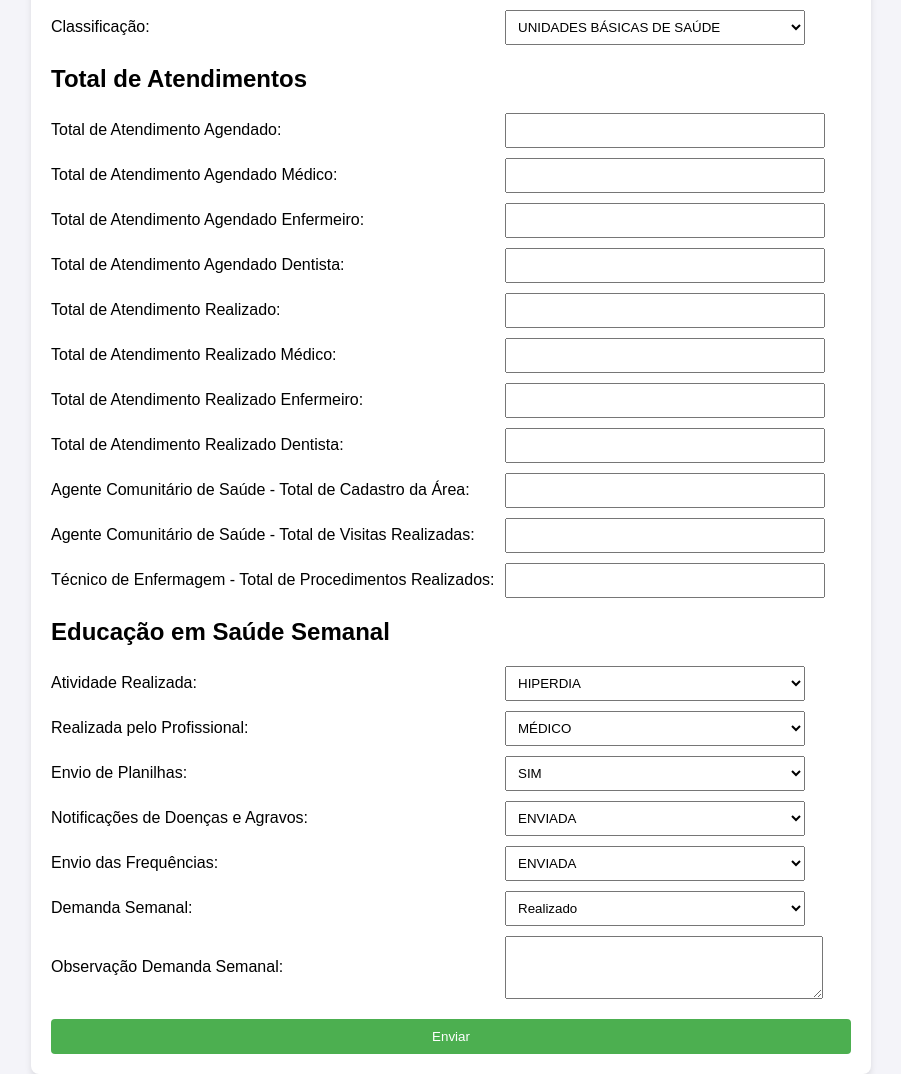
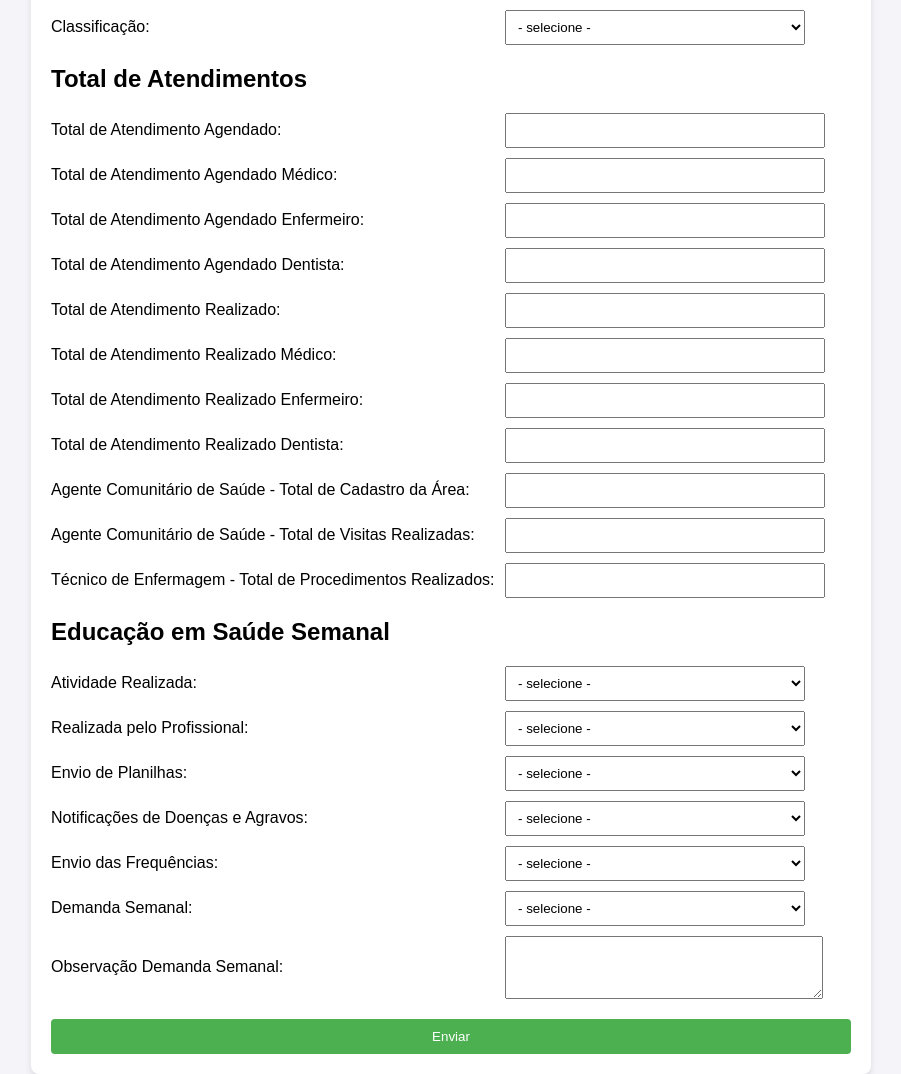
Before and after one commit to n3agenciaderesultados/gerentesaude.cadastro, a plain HTML site: page index.html in a window 1280 px wide. Shown: the whole page, without its empty margins (189-1090 px from the left). Drawn offline with Linux system fonts and the light colour scheme.

Commit message:
Update index.html

```diff
--- a/index.html
+++ b/index.html
@@ -82,6 +82,7 @@
             <div class="form-group">
                 <label for="ubs">Unidades Básicas de Saúde:</label>
                 <select id="ubs" name="ubs">
+                    <option value="">- selecione -</option>
                     <option value="UBS POLO CANABRAVA ILHAS">UBS POLO CANABRAVA ILHAS</option>
                     <option value="UBS CETRO 1">UBS CETRO 1</option>
                     <option value="UBS CENTRO 2">UBS CENTRO 2</option>
@@ -101,6 +102,7 @@
             <div class="form-group">
                 <label for="gerente">Gerente da Unidade:</label>
                 <select id="gerente" name="gerente">
+                    <option value="">- selecione -</option>
                     <option value="TAYNAN ASSUNÇÃO">TAYNAN ASSUNÇÃO</option>
                     <option value="CAMILLA BELLO">CAMILLA BELLO</option>
                     <option value="TAMMY MIGUEZ">TAMMY MIGUEZ</option>
@@ -118,6 +120,7 @@
             <div class="form-group">
                 <label for="classificacao">Classificação:</label>
                 <select id="classificacao" name="classificacao">
+                    <option value="">- selecione -</option>
                     <option value="UNIDADES BÁSICAS DE SAÚDE">UNIDADES BÁSICAS DE SAÚDE</option>
                     <option value="UNIDADES SATÉLITES">UNIDADES SATÉLITES</option>
                 </select>
@@ -179,6 +182,7 @@
             <div class="form-group">
                 <label for="atividadeRealizada">Atividade Realizada:</label>
                 <select id="atividadeRealizada" name="atividadeRealizada">
+                    <option value="">- selecione -</option>
                     <option value="HIPERDIA">HIPERDIA</option>
                     <option value="SAÚDE SEXUAL /REPRODUTIVA">SAÚDE SEXUAL /REPRODUTIVA</option>
                     <option value="SAÚDE MENTAL">SAÚDE MENTAL</option>
@@ -189,6 +193,7 @@
             <div class="form-group">
                 <label for="realizadaPor">Realizada pelo Profissional:</label>
                 <select id="realizadaPor" name="realizadaPor">
+                    <option value="">- selecione -</option>
                     <option value="MÉDICO">MÉDICO</option>
                     <option value="ENFERMEIRO">ENFERMEIRO</option>
                     <option value="DENTISTA">DENTISTA</option>
@@ -199,6 +204,7 @@
             <div class="form-group">
                 <label for="envioPlanilhas">Envio de Planilhas:</label>
                 <select id="envioPlanilhas" name="envioPlanilhas">
+                    <option value="">- selecione -</option>
                     <option value="SIM">SIM</option>
                     <option value="NÃO">NÃO</option>
                 </select>
@@ -206,6 +212,7 @@
             <div class="form-group">
                 <label for="notificacoesDoencas">Notificações de Doenças e Agravos:</label>
                 <select id="notificacoesDoencas" name="notificacoesDoencas">
+                    <option value="">- selecione -</option>
                     <option value="ENVIADA">ENVIADA</option>
                     <option value="NÃO ENVIADA">NÃO ENVIADA</option>
                 </select>
@@ -213,6 +220,7 @@
             <div class="form-group">
                 <label for="envioFrequencias">Envio das Frequências:</label>
                 <select id="envioFrequencias" name="envioFrequencias">
+                    <option value="">- selecione -</option>
                     <option value="ENVIADA">ENVIADA</option>
                     <option value="NÃO ENVIADA">NÃO ENVIADA</option>
                 </select>
@@ -220,6 +228,7 @@
             <div class="form-group">
                 <label for="demandaSemanal">Demanda Semanal:</label>
                 <select id="demandaSemanal" name="demandaSemanal">
+                    <option value="">- selecione -</option>
                     <option value="Realizado">Realizado</option>
                     <option value="Não Realizado">Não Realizado</option>
                 </select>
```
